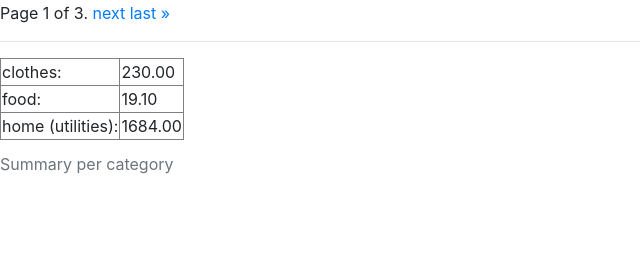
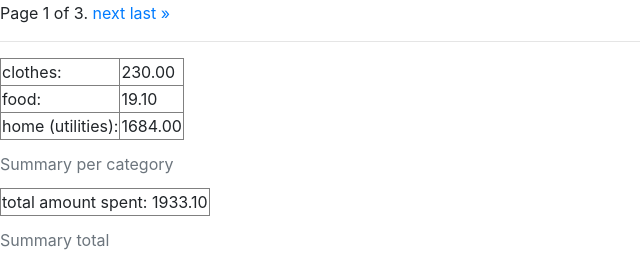
Before and after one commit to jagodajl/parleto_project, a Django app: page /expenses/expense/list/ in a window 1280 px wide. Shown: the part 807-1071 px from the top of the page, without its empty margins (0-640 px from the left). Before the commit the page ends 981 px from the top, so only its background shows below. Run offline with Django 4.2, Linux system fonts and the light colour scheme; data comes from the database, SQL or seed files in the repository.

Commit message:
Add total amount spent

```diff
--- a/expenses/templates/expenses/expense_list.html
+++ b/expenses/templates/expenses/expense_list.html
@@ -56,4 +56,10 @@
             {% endfor %}
         </tr>
     </table>
+    <table border="1">
+        <caption>Summary total</caption>
+        <tr>
+            <td>total amount spent: {{summary_overall.overall |floatformat:2 }}</td>
+        </tr>
+    </table>
 {% endblock %}
--- a/expenses/views.py
+++ b/expenses/views.py
@@ -2,7 +2,7 @@ from django.views.generic.list import ListView
 
 from .forms import ExpenseSearchForm
 from .models import Expense, Category
-from .reports import summary_per_category, summary_per_year_month
+from .reports import summary_per_category, summary_per_year_month, summary_overall
 
 
 class ExpenseListView(ListView):
@@ -41,6 +41,7 @@ class ExpenseListView(ListView):
             summary_per_category=summary_per_category(queryset),
 
             summary_per_year_month=summary_per_year_month(queryset),
+            summary_overall=summary_overall(queryset),
 
             **kwargs)
 
```
